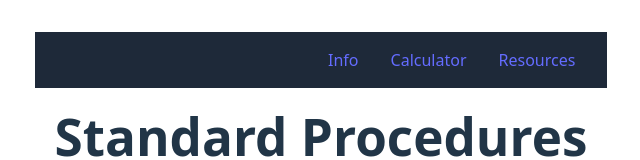
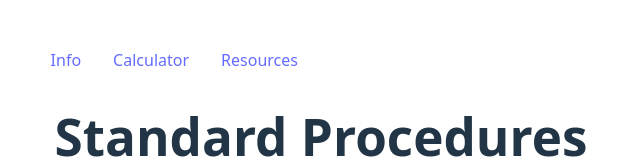
Before and after one commit to ryanbrett/vus-standard-procedures, a React (Vite) app: page / in a window 1280 px wide. Shown: the top 160 px of the page, without its empty margins (319-959 px from the left). Built offline with nearby package versions, Linux system fonts and the light colour scheme; no server answers.

Commit message:
Update Navbar.tsx - Styling adjustments

```diff
--- a/src/Navbar.tsx
+++ b/src/Navbar.tsx
@@ -2,13 +2,13 @@
 export default function Navbar() {
   return (
     // In React, use 'className' instead of 'class'
-    <div className="text-right p-4 bg-gray-800 text-white">
+    <div className="text-left p-4 text-white">
       {/* Note: In a Single Page App (React), we usually don't use .html extensions.
          We point to routes like '/info' or '/calculator'.
       */}
-      <a href="/" className="mr-4 hover:text-blue-400">Info</a>
-      <a href="/calculator" className="ml-4 mr-4 hover:text-blue-400">Calculator</a>
-      <a href="/resources" className="ml-4 mr-4 hover:text-blue-400">Resources</a>
+      <a href="/" className="mr-4">Info</a>
+      <a href="/calculator" className="ml-4 mr-4">Calculator</a>
+      <a href="/resources" className="ml-4">Resources</a>
     </div>
   );
 }
```
